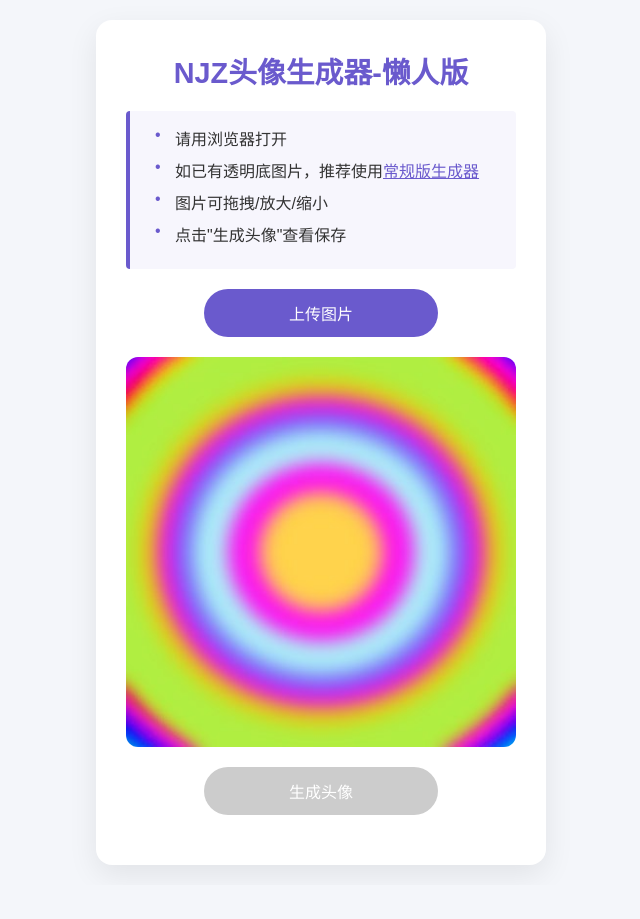
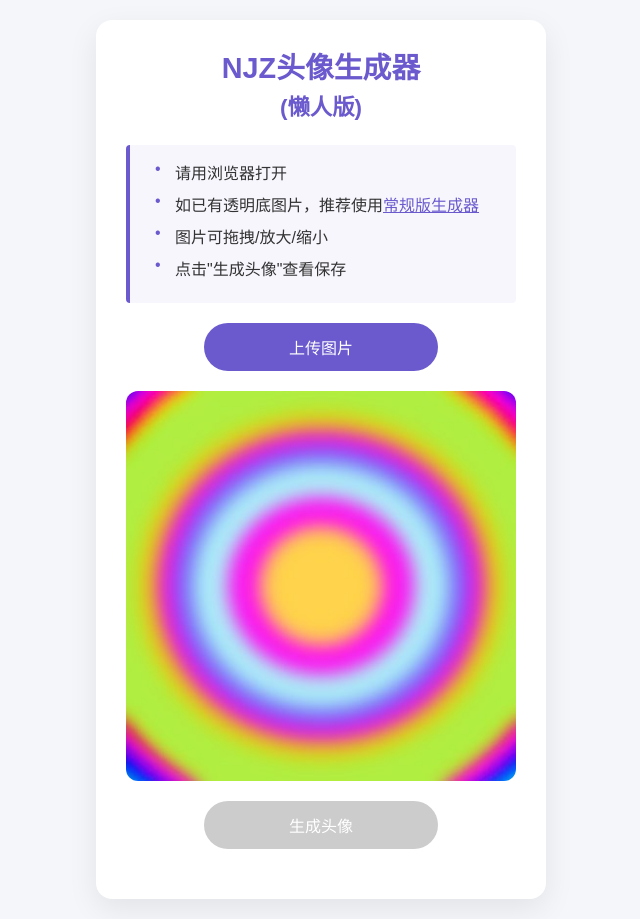
Before and after one commit to nobreadnolife/newavatar-bg, a plain HTML site: page index.html in a window 1280 px wide. Shown: the whole page, without its empty margins (319-959 px from the left). Before the commit the page ends 885 px from the top, so only its background shows below. Drawn offline with Linux system fonts and the light colour scheme; a web font is replaced by a local one.

Commit message:
Add files via upload

```diff
--- a/index.html
+++ b/index.html
@@ -53,6 +53,7 @@
             margin-bottom: 20px;
             font-size: 1.8rem;
             font-family: 'yaheibold', 'Noto Sans SC', 'Microsoft YaHei', sans-serif;
+            line-height: 1.3;
         }
 
         .instructions {
@@ -141,11 +142,13 @@
             background-color: #cccccc;
         }
     </style>
-    <!-- 不再需要html2canvas库 -->
 </head>
 <body>
     <div class="container">
-        <h1>NJZ头像生成器-懒人版</h1>
+        <h1>
+            NJZ头像生成器<br>
+            <span style="font-size: 1.4rem;">(懒人版)</span>
+        </h1>
 
         <div class="instructions">
             <ul>
@@ -448,6 +451,7 @@
                                             margin-bottom: 20px;
                                             font-size: 1.8rem;
                                             font-family: 'Noto Sans SC', 'Microsoft YaHei', sans-serif;
+                                            line-height: 1.3;
                                         }
 
                                         img {
@@ -470,7 +474,10 @@
                                 </head>
                                 <body>
                                     <div class="container">
-                                        <h1>NJZ头像生成器-懒人版</h1>
+                                        <h1>
+                                            NJZ头像生成器<br>
+                                            <span style="font-size: 1.4rem;">(懒人版)</span>
+                                        </h1>
                                         <img src="${dataUrl}" alt="生成的头像">
                                         <div class="instructions">
                                             长按图片即可保存
```
